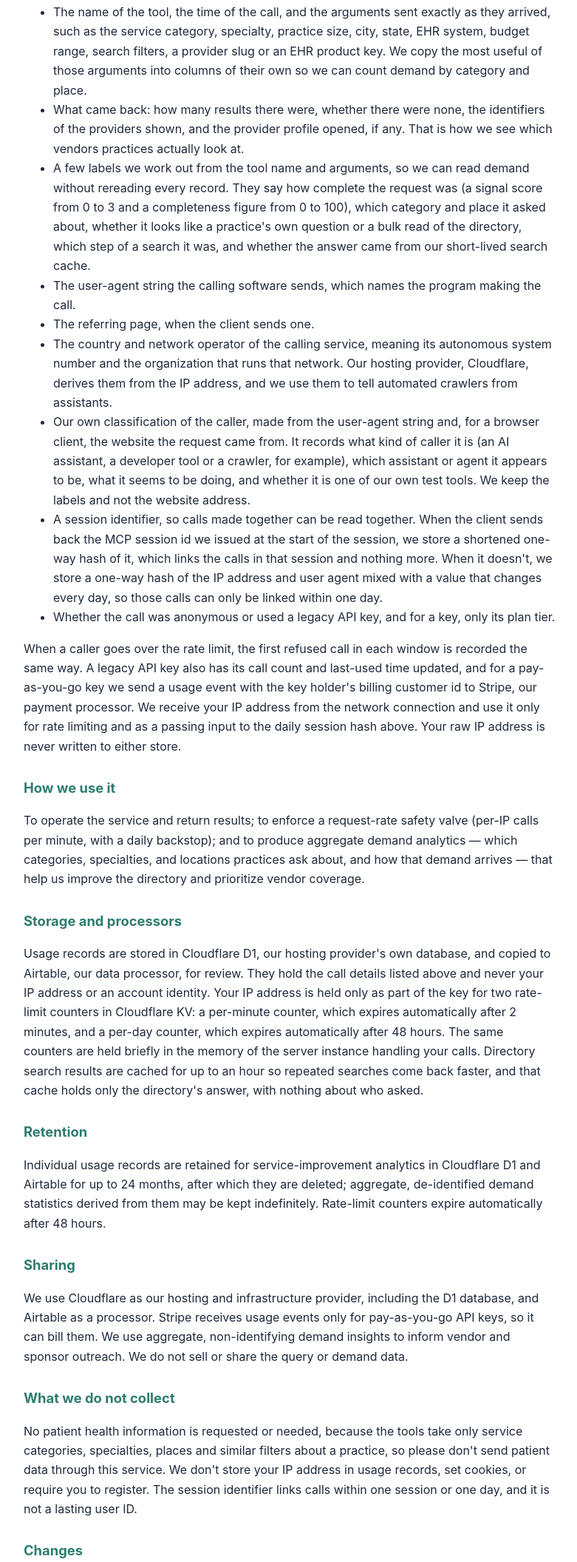
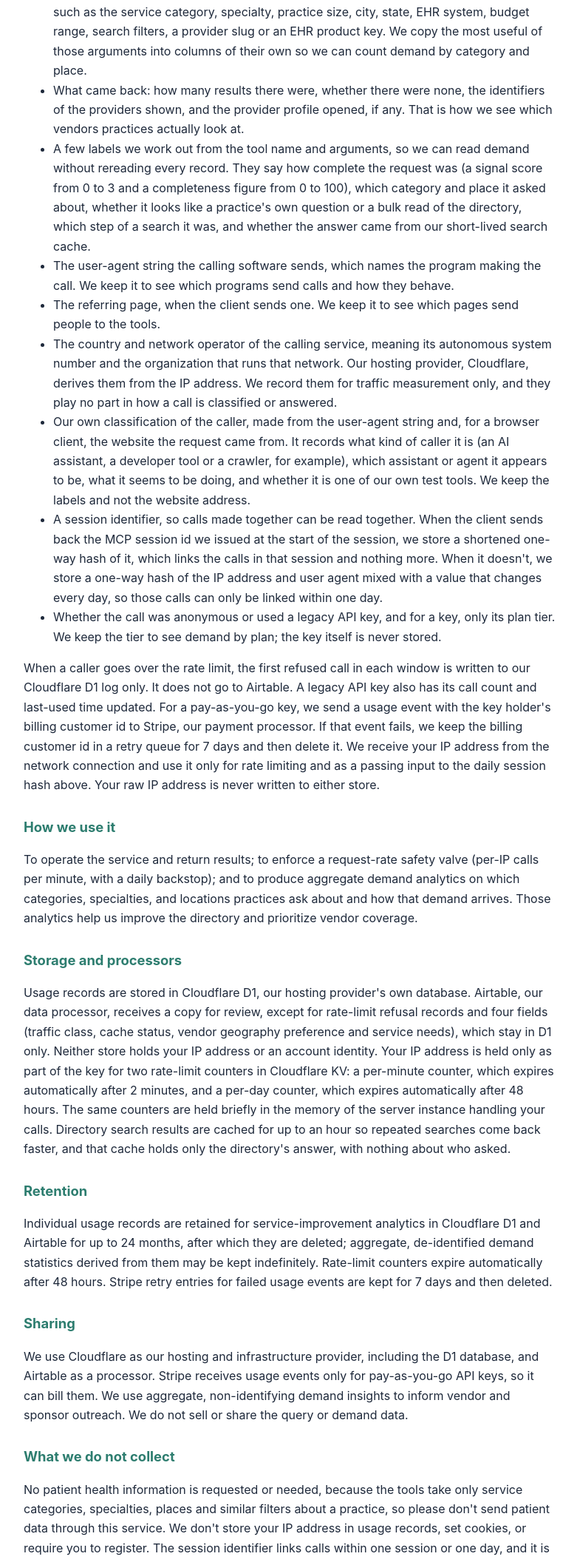
Before and after one commit to Crindo2/gph-mcp-server, a website: page privacy.html in a window 1280 px wide. Shown: the part 417-2529 px from the top of the page at 74% size, without its empty margins (248-1029 px from the left). Drawn offline with Linux system fonts and the light colour scheme.

Commit message:
privacy: correct retry, rate-refusal, Airtable and purpose wording (C2459 R2)
- Disclose the Stripe usage retry queue: billing customer id kept 7 days
  for pay-as-you-go keys, then deleted (functions/mcp.js postMeterEvent).
- Rate-limit refusal rows go to the D1 log only, not Airtable.
- Airtable mirror does not carry traffic_class, cache_status,
  vendor_geo_preference or service_needs.
- Country and network operator are recorded for traffic measurement only;
  classification uses user agent and Origin, not these fields.
- Plain opener; one-line reason for user-agent, referring page and key tier.
- Replace em dash entities; Last updated 2026-11-27.
- README privacy paragraph aligned to the same facts.

Co-Authored-By: Claude Haiku 5.5 <noreply@anthropic.com>
Claude-Session: https://claude.ai/code/session_01XhsAeJg43vXxNjequu7X5D

```diff
--- a/privacy.html
+++ b/privacy.html
@@ -3,7 +3,7 @@
 <head>
   <meta charset="UTF-8">
   <meta name="viewport" content="width=device-width, initial-scale=1.0">
-  <title>Privacy Policy &mdash; GPH Intelligence MCP Server</title>
+  <title>Privacy Policy for GPH Intelligence MCP Server</title>
   <meta name="description" content="Privacy policy for the GPH Intelligence MCP Server: what data the MCP service collects, how it is used, stored, and retained.">
   <style>
     body { font-family: -apple-system, BlinkMacSystemFont, 'Segoe UI', sans-serif; max-width: 720px; margin: 60px auto; padding: 0 20px; color: #1E293B; line-height: 1.65; }
@@ -17,33 +17,33 @@
 </head>
 <body>
   <h1>Privacy Policy</h1>
-  <p class="meta"><strong>GPH Intelligence MCP Server</strong> &middot; Last updated: 2026-11-26 &middot; Operated by CBEG Group LLC &middot; Contact: <a href="mailto:cbeggroup@gmail.com">cbeggroup@gmail.com</a></p>
+  <p class="meta"><strong>GPH Intelligence MCP Server</strong> &middot; Last updated: 2026-11-27 &middot; Operated by CBEG Group LLC &middot; Contact: <a href="mailto:cbeggroup@gmail.com">cbeggroup@gmail.com</a></p>
 
   <p>This policy describes how the GPH Intelligence MCP Server (<code>https://gph-mcp-server.pages.dev/mcp</code>) handles data. It covers the MCP service's data handling, not the contents of the underlying vendor directory.</p>
 
   <h2>What we collect</h2>
-  <p>Each time one of our tools is called, we write a usage record. Here is what it holds, with the reason for each part.</p>
+  <p>Each time one of our tools is called, we write a usage record containing the following.</p>
   <ul>
     <li>The name of the tool, the time of the call, and the arguments sent exactly as they arrived, such as the service category, specialty, practice size, city, state, EHR system, budget range, search filters, a provider slug or an EHR product key. We copy the most useful of those arguments into columns of their own so we can count demand by category and place.</li>
     <li>What came back: how many results there were, whether there were none, the identifiers of the providers shown, and the provider profile opened, if any. That is how we see which vendors practices actually look at.</li>
     <li>A few labels we work out from the tool name and arguments, so we can read demand without rereading every record. They say how complete the request was (a signal score from 0 to 3 and a completeness figure from 0 to 100), which category and place it asked about, whether it looks like a practice's own question or a bulk read of the directory, which step of a search it was, and whether the answer came from our short-lived search cache.</li>
-    <li>The user-agent string the calling software sends, which names the program making the call.</li>
-    <li>The referring page, when the client sends one.</li>
-    <li>The country and network operator of the calling service, meaning its autonomous system number and the organization that runs that network. Our hosting provider, Cloudflare, derives them from the IP address, and we use them to tell automated crawlers from assistants.</li>
+    <li>The user-agent string the calling software sends, which names the program making the call. We keep it to see which programs send calls and how they behave.</li>
+    <li>The referring page, when the client sends one. We keep it to see which pages send people to the tools.</li>
+    <li>The country and network operator of the calling service, meaning its autonomous system number and the organization that runs that network. Our hosting provider, Cloudflare, derives them from the IP address. We record them for traffic measurement only, and they play no part in how a call is classified or answered.</li>
     <li>Our own classification of the caller, made from the user-agent string and, for a browser client, the website the request came from. It records what kind of caller it is (an AI assistant, a developer tool or a crawler, for example), which assistant or agent it appears to be, what it seems to be doing, and whether it is one of our own test tools. We keep the labels and not the website address.</li>
     <li>A session identifier, so calls made together can be read together. When the client sends back the MCP session id we issued at the start of the session, we store a shortened one-way hash of it, which links the calls in that session and nothing more. When it doesn't, we store a one-way hash of the IP address and user agent mixed with a value that changes every day, so those calls can only be linked within one day.</li>
-    <li>Whether the call was anonymous or used a legacy API key, and for a key, only its plan tier.</li>
+    <li>Whether the call was anonymous or used a legacy API key, and for a key, only its plan tier. We keep the tier to see demand by plan; the key itself is never stored.</li>
   </ul>
-  <p>When a caller goes over the rate limit, the first refused call in each window is recorded the same way. A legacy API key also has its call count and last-used time updated, and for a pay-as-you-go key we send a usage event with the key holder's billing customer id to Stripe, our payment processor. We receive your IP address from the network connection and use it only for rate limiting and as a passing input to the daily session hash above. Your raw IP address is never written to either store.</p>
+  <p>When a caller goes over the rate limit, the first refused call in each window is written to our Cloudflare D1 log only. It does not go to Airtable. A legacy API key also has its call count and last-used time updated. For a pay-as-you-go key, we send a usage event with the key holder's billing customer id to Stripe, our payment processor. If that event fails, we keep the billing customer id in a retry queue for 7 days and then delete it. We receive your IP address from the network connection and use it only for rate limiting and as a passing input to the daily session hash above. Your raw IP address is never written to either store.</p>
 
   <h2>How we use it</h2>
-  <p>To operate the service and return results; to enforce a request-rate safety valve (per-IP calls per minute, with a daily backstop); and to produce aggregate demand analytics &mdash; which categories, specialties, and locations practices ask about, and how that demand arrives &mdash; that help us improve the directory and prioritize vendor coverage.</p>
+  <p>To operate the service and return results; to enforce a request-rate safety valve (per-IP calls per minute, with a daily backstop); and to produce aggregate demand analytics on which categories, specialties, and locations practices ask about and how that demand arrives. Those analytics help us improve the directory and prioritize vendor coverage.</p>
 
   <h2>Storage and processors</h2>
-  <p>Usage records are stored in Cloudflare D1, our hosting provider's own database, and copied to Airtable, our data processor, for review. They hold the call details listed above and never your IP address or an account identity. Your IP address is held only as part of the key for two rate-limit counters in Cloudflare KV: a per-minute counter, which expires automatically after 2 minutes, and a per-day counter, which expires automatically after 48 hours. The same counters are held briefly in the memory of the server instance handling your calls. Directory search results are cached for up to an hour so repeated searches come back faster, and that cache holds only the directory's answer, with nothing about who asked.</p>
+  <p>Usage records are stored in Cloudflare D1, our hosting provider's own database. Airtable, our data processor, receives a copy for review, except for rate-limit refusal records and four fields (traffic class, cache status, vendor geography preference and service needs), which stay in D1 only. Neither store holds your IP address or an account identity. Your IP address is held only as part of the key for two rate-limit counters in Cloudflare KV: a per-minute counter, which expires automatically after 2 minutes, and a per-day counter, which expires automatically after 48 hours. The same counters are held briefly in the memory of the server instance handling your calls. Directory search results are cached for up to an hour so repeated searches come back faster, and that cache holds only the directory's answer, with nothing about who asked.</p>
 
   <h2>Retention</h2>
-  <p>Individual usage records are retained for service-improvement analytics in Cloudflare D1 and Airtable for up to 24 months, after which they are deleted; aggregate, de-identified demand statistics derived from them may be kept indefinitely. Rate-limit counters expire automatically after 48 hours.</p>
+  <p>Individual usage records are retained for service-improvement analytics in Cloudflare D1 and Airtable for up to 24 months, after which they are deleted; aggregate, de-identified demand statistics derived from them may be kept indefinitely. Rate-limit counters expire automatically after 48 hours. Stripe retry entries for failed usage events are kept for 7 days and then deleted.</p>
 
   <h2>Sharing</h2>
   <p>We use Cloudflare as our hosting and infrastructure provider, including the D1 database, and Airtable as a processor. Stripe receives usage events only for pay-as-you-go API keys, so it can bill them. We use aggregate, non-identifying demand insights to inform vendor and sponsor outreach. We do not sell or share the query or demand data.</p>
```
Also changed, not shown: README.md.
